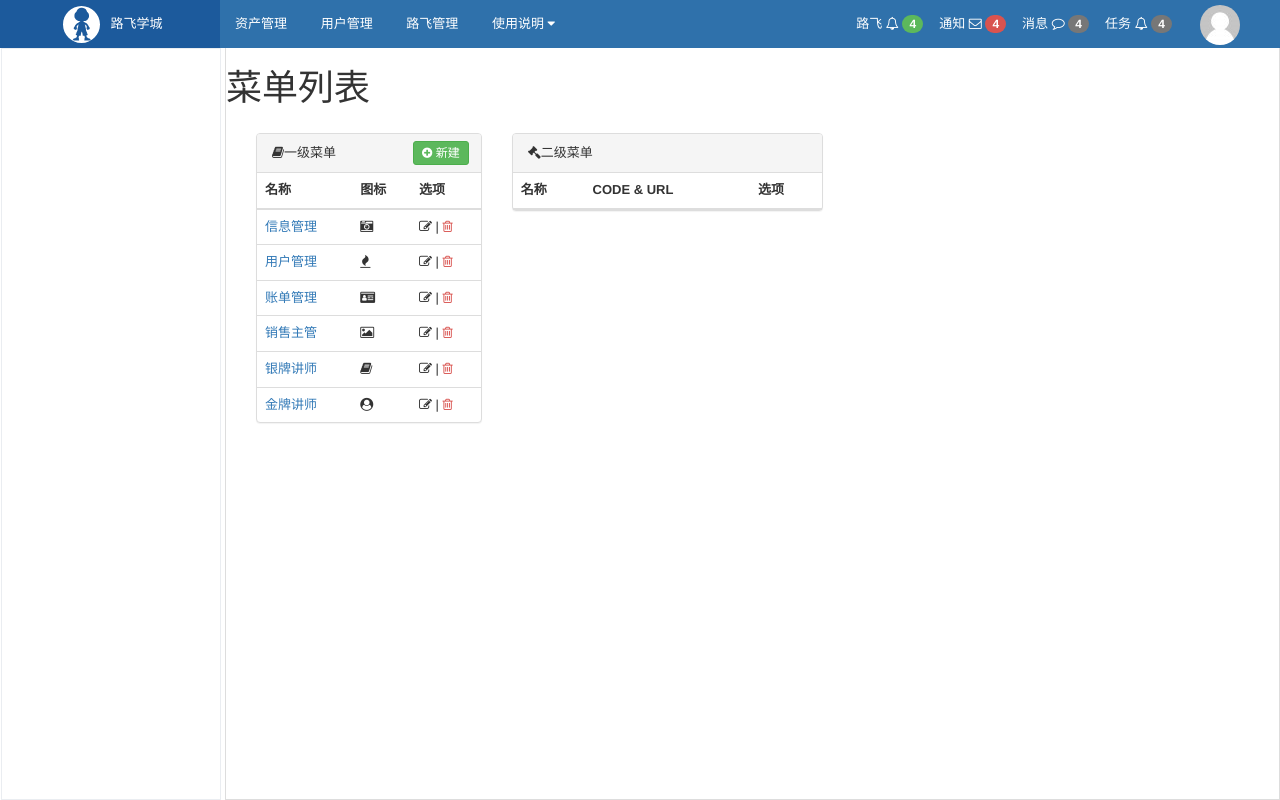
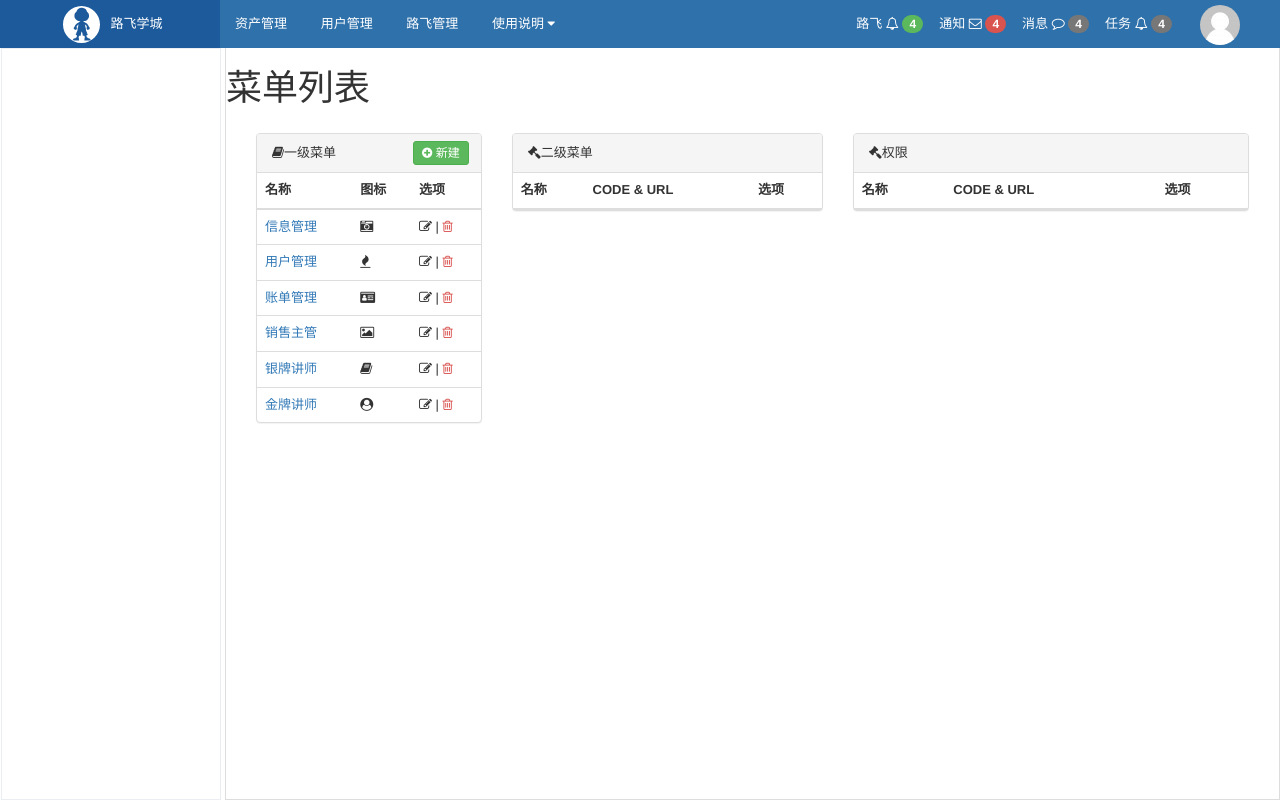
Before and after one commit to steve78926/luffy_permission, a Django app: page /rbac/menu/list/ in a window 1280 px wide. Run offline with Django 3.2, Linux system fonts and the light colour scheme; data comes from the database, SQL or seed files in the repository; both versions use the stored data as it was after the commit; lists and menus that the app fills with data are empty; some libraries are stand-ins or nearby versions.

Commit message:
user manage: Permission list, add, edit, deleted 2019-09-28

```diff
--- a/rbac/forms/base.py
+++ b/rbac/forms/base.py
@@ -1,4 +1,4 @@
-
+#-*- coding:utf8-*-
 
 from django import forms
 
--- a/rbac/forms/menu.py
+++ b/rbac/forms/menu.py
@@ -56,7 +56,13 @@ class MenuModelForm(forms.ModelForm):
 
 
 
-class SecondMenuModelForm(BootStrapModelForm):      #继承BootStrapModelFor类，优化表单样式
+class SecondMenuModelForm(BootStrapModelForm):      #继承BootStrapModelForm类，优化表单样式
     class Meta:
         model = models.Permission
         exclude = ['pid']
+
+
+class PermissionModelForm(BootStrapModelForm):
+    class Meta:
+        model = models.Permission
+        fields = ['title', 'name', 'url']
--- a/rbac/templates/rbac/delete.html
+++ b/rbac/templates/rbac/delete.html
@@ -11,7 +11,7 @@
                 <div style="margin-top:20px">
                     {# 这是一个通用页面，为了方便其他删除操作也可以使用该delete.html, a标签的跳转url没有写法，而是用一个变量cancle，从给后端传给delete.html#}
                     <a href="{{ cancle }}" class="btn btn-default btn-sm">取消</a>
-                    {# 当点击确认按钮时,浏览器向服务器发送了一个post请求，url:http://127.0.0.1:8000/rbac/role/del/7/ #}
+                    {# 当点击确认按钮时,浏览器向服务器发送了一个post请求，http://127.0.0.1:8000/rbac/second/menu/del/14/?_filter=mid%3D13 #}
                     <input type="submit" class="btn btn-danger btn-sm" value="确认">
                 </div>
             </form>
--- a/rbac/templates/rbac/menu_list.html
+++ b/rbac/templates/rbac/menu_list.html
@@ -102,7 +102,8 @@
                                     <i class="fa fa-edit" aria-hidden="true"></i>
                                 </a>
                                 |
-                                <a style="color:#d9534f" href="{% memory_url request 'rbac:second_menu_del' pk=row.id %}">
+                                <a style="color:#d9534f"
+                                   href="{% memory_url request 'rbac:second_menu_del' pk=row.id %}">
                                     <i class="fa fa-trash-o" aria-hidden="true"></i>
                                 </a>
                             </td>
@@ -116,5 +117,59 @@
                 </table>
             </div>
         </div>
+         <div class="col-md-5">          {# 让这个面板占页面的1/3 #}
+            <div class="panel panel-default">
+                <!-- Default panel contents -->
+                <div class="panel-heading">
+                    <i class="fa fa-gavel" aria-hidden="true">权限</i>
+                    {% if second_menu_id %}    {# 如果选中二级菜单或者second_menu_id存在，才显示按钮新建 #}
+                        <a href="{% memory_url request 'rbac:permission_add' second_menu_id=second_menu_id  %}"
+                           class="right btn btn-success btn-xs"
+                           style="padding: 2px 8px; margin: -3px;">
+                            {# 向memory_url 函数传递request参数目的是将URL中的参数传给memory_url函数 #}
+                            <i class="fa fa-plus-circle" aria-hidden="true"></i>
+                            新建
+                        </a>
+                    {% endif %}
+                </div>
+
+                <!-- Table -->
+                <table class="table">
+                    <thead>
+                    <tr>
+                        <th>名称</th>
+                        <th>CODE & URL</th>
+                        <th>选项</th>
+                    </tr>
+                    </thead>
+                    <tbody>
+
+                    {% for row in permissions %}
+                        <tr>
+                            <td rowspan="2">{{ row.title }} </td>      {# 单元格水平合并 #}
+                            <td>
+                                {{ row.name }}
+                            </td>
+                            <td>
+                                <a style="color:#333" href="{% memory_url request 'rbac:permission_edit' pk=row.id %}">
+                                    <i class="fa fa-edit" aria-hidden="true"></i>
+                                </a>
+                                |
+                                <a style="color:#d9534f"
+                                   href="{% memory_url request 'rbac:permission_del' pk=row.id %}">
+                                    <i class="fa fa-trash-o" aria-hidden="true"></i>
+                                </a>
+                            </td>
+                        </tr>
+                        <tr>
+                            <td colspan="2" style="border-top:0">{{ row.url }}</td>
+                            {# colspan="2" 表示一个单元格占两列，单元格水平合并 #}
+                        </tr>
+                    {% endfor %}
+                    </tbody>
+                </table>
+            </div>
+        </div>
+
     </div>
 {% endblock content %}
--- a/rbac/urls.py
+++ b/rbac/urls.py
@@ -29,6 +29,12 @@ urlpatterns = [
     re_path(r'^second/menu/edit/(?P<pk>\d+)/$', menu.second_menu_edit, name='second_menu_edit'),
     re_path(r'^second/menu/del/(?P<pk>\d+)/$', menu.second_menu_del, name='second_menu_del'),
 
+    re_path(r'^permission/add/(?P<second_menu_id>\d+)/$', menu.permission_add, name='permission_add'),
+    re_path(r'^permission/edit/(?P<pk>\d+)/$', menu.permission_edit, name='permission_edit'),
+    re_path(r'^permission/del/(?P<pk>\d+)/$', menu.permission_del, name='permission_del'),
+
+
+
 ]
 
 #访问 http://127.0.0.1:8000/rbac/role/list/# 报错如下：
--- a/rbac/views/menu.py
+++ b/rbac/views/menu.py
@@ -7,7 +7,7 @@
 from django.shortcuts import render, redirect,reverse, HttpResponse
 #from django.urls import reverse
 from rbac import models
-from rbac.forms.menu import MenuModelForm, SecondMenuModelForm
+from rbac.forms.menu import MenuModelForm, SecondMenuModelForm,PermissionModelForm
 from rbac.service.urls import memory_reverse
 
 
@@ -30,10 +30,23 @@ def menu_list(request):
          second_menus = models.Permission.objects.filter(menu_id=menu_id)
     else:
          second_menus = []
+
+    ################################### 权限分配 ########################################
+    second_menu_exists = models.Permission.objects.filter(id=second_menu_id).exists()
+
+    if not second_menu_exists:
+        second_menu_id = None
+
+    if second_menu_id:     #如果二级菜单的id存在，获取当前二级菜单下的所有权限
+        permissions = models.Permission.objects.filter(pid_id=second_menu_id)   #根据permission表中的pid_id=second_menu_id ，获取当前菜单下的所有权限
+    else:
+        permissions = []
+
     return render(request, 'rbac/menu_list.html',
                   {
                       'menus': menus,
                       'second_menus': second_menus,
+                      'permissions': permissions,
                       'menu_id': menu_id,
                       'second_menu_id': second_menu_id,
                   }
@@ -107,9 +120,10 @@ def second_menu_add(request, menu_id):
     :return:
     '''
 
-    menu_object = models.Menu.objects.filter(id=menu_id).first()
+    menu_object = models.Menu.objects.filter(id=menu_id).first()    #menu_object 直接打印是 menu。title 如 信息管理
     if request.method == 'GET':
-        form = SecondMenuModelForm(initial={'menu': menu_object})    #initial= {} 初始化赋值
+        form = SecondMenuModelForm(initial={'menu': menu_object})    #initial= {} 初始化赋值, menu_object, 如 信息管理
+        print("form:",form)
         return render(request, 'rbac/change.html', {'form': form})
 
     form = SecondMenuModelForm(data=request.POST)
@@ -152,6 +166,71 @@ def second_menu_del(request, pk):
     if request.method == 'GET':
         return render(request, 'rbac/delete.html',{'cancle':url})   #cancle 作为变量传给前端delete.html页面
 
-    # 当点击delete.html页面的确认按钮时,浏览器向服务器发送了一个post请求，url:http://127.0.0.1:8000/rbac/role/del/7/
+    # 当点击delete.html页面的确认按钮时,浏览器向服务器发送了一个post请求，http://127.0.0.1:8000/rbac/second/menu/del/14/?_filter=mid%3D13
     models.Permission.objects.filter(id=pk).delete()
     return redirect(url)
+
+def permission_add(request, second_menu_id):
+    '''
+    添加权限
+    :param request:
+    :param second_menu_id:
+    :return:
+    '''
+
+    if request.method == 'GET':
+        form = PermissionModelForm()    #initial= {} 初始化赋值, menu_object, 如 信息管理
+        return render(request, 'rbac/change.html', {'form': form})
+
+    form = PermissionModelForm(data=request.POST)
+    if form.is_valid():
+        second_menu_object = models.Permission.objects.filter(id=second_menu_id).first()
+        if not second_menu_object:
+            return HttpResponse('二级菜单不存在，请重新选择:')
+
+        #form.instance中包含用户提交的所有值, instance
+        # instance = models.Permission(title='', name='', url='', pid=second_menu_object)
+        # instance.pid = second_menu_object 相当于给instance 增加 pid=second_menu_object
+        # instance.save()
+
+        form.instance.pid = second_menu_object
+        form.save()
+        return redirect(memory_reverse(request, 'rbac:menu_list'))   #重定向到带原始参数的URL(通过URL参数反向解析得到带参的URL)
+
+    return render(request, 'rbac/change.html', {'form': form})   #防止表单没有输入直接点保存报错
+
+def permission_edit(request, pk):
+    '''
+    编辑二级菜单
+    :param request:
+    :param pk: 当前要编辑的二级菜单
+    :return:
+    '''
+
+    permission_object = models.Permission.objects.filter(id=pk).first()
+    if request.method == 'GET':
+        form = PermissionModelForm(instance=permission_object)    # 初始化赋值
+        return render(request, 'rbac/change.html', {'form': form})
+
+    form = PermissionModelForm(data=request.POST, instance=permission_object)
+    if form.is_valid():
+        form.save()
+        return redirect(memory_reverse(request, 'rbac:menu_list'))   #重定向到带原始参数的URL(通过URL参数反向解析得到带参的URL)
+
+    return render(request, 'rbac/change.html', {'form': form})   #防止表单没有输入直接点保存报错
+
+
+def permission_del(request, pk):
+    '''
+    删除二级菜单
+    :param request:
+    :return:
+    '''
+
+    url = memory_reverse(request, 'rbac:menu_list') #重定向到带原始参数的URL(通过URL参数反向解析得到带参的URL)
+    if request.method == 'GET':
+        return render(request, 'rbac/delete.html',{'cancle':url})   #cancle 作为变量传给前端delete.html页面
+
+    # 当点击delete.html页面的确认按钮时,浏览器向服务器发送了一个post请求，http://127.0.0.1:8000/rbac/second/menu/del/14/?_filter=mid%3D13
+    models.Permission.objects.filter(id=pk).delete()
+    return redirect(url)
```
Also changed, not shown: db.sqlite3.
